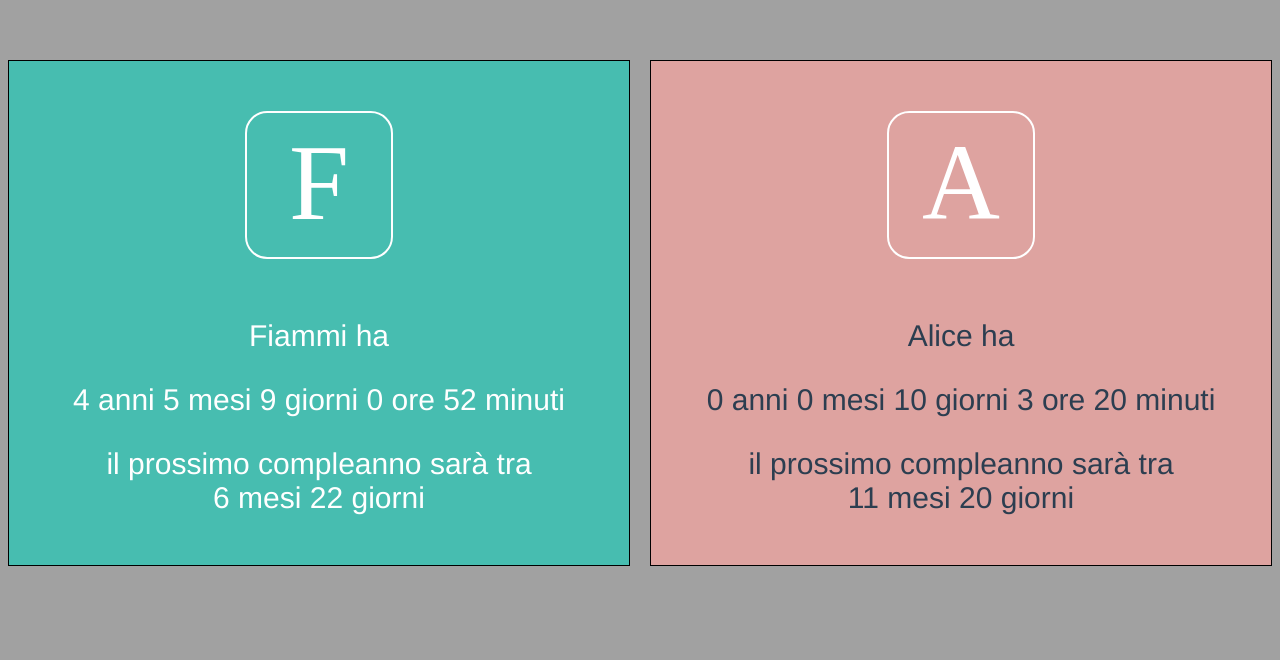
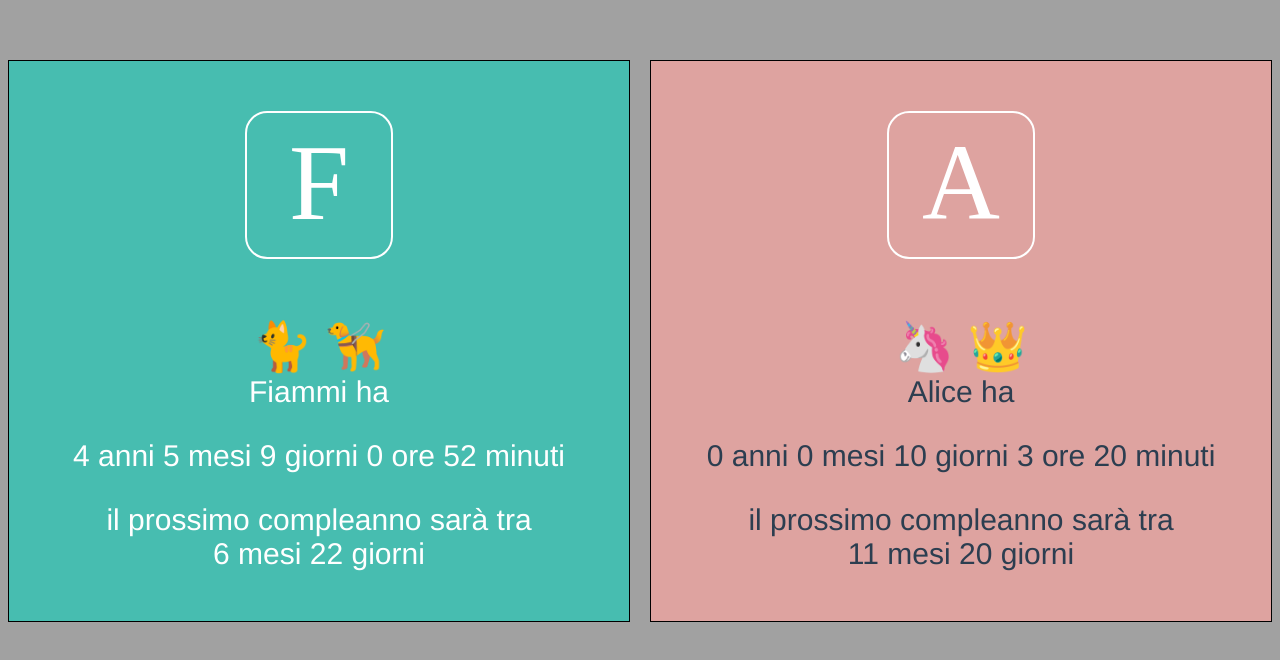
Before and after one commit to alexmufatti/howold, a React (Vite) app: page / in a window 1280 px wide. Shown: the top 660 px of the page. Built offline with nearby package versions, Linux system fonts and the light colour scheme.

Commit message:
add time to birthday

```diff
--- a/index.html
+++ b/index.html
@@ -7,7 +7,7 @@
     <link rel="icon" type="image/png" sizes="16x16" href="/favicon-16x16.png">
     <link rel="manifest" href="/site.webmanifest">
     <meta name="viewport" content="width=device-width, initial-scale=1.0" />
-    <title>Vite + React + TS</title>
+    <title>How old are my daughter</title>
   </head>
   <body>
     <div id="root"></div>
--- a/src/App.tsx
+++ b/src/App.tsx
@@ -7,8 +7,8 @@ function App() {
 
   return (
       <div id="app">
-        <HowOld birthdate={DateTime.fromObject({year: 2015, month: 12, day: 23, hour: 17, minute: 58}, {zone: 'CET'})} name={'Fiammi'} initial={'F'}></HowOld>
-        <HowOld birthdate={DateTime.fromObject({year: 2020, month: 5, day: 22, hour: 15, minute: 30}, {zone: 'CET'})} name={'Alice'} initial={'A'}></HowOld>
+        <HowOld birthdate={DateTime.fromObject({year: 2015, month: 12, day: 23, hour: 17, minute: 58}, {zone: 'CET'})} emoji={'🐈 🦮'} name={'Fiammi'} initial={'F'}></HowOld>
+        <HowOld birthdate={DateTime.fromObject({year: 2020, month: 5, day: 22, hour: 15, minute: 30}, {zone: 'CET'})} emoji={'🦄 👑'} name={'Alice'} initial={'A'}></HowOld>
       </div>
   )
 }
--- a/src/HowOld.css
+++ b/src/HowOld.css
@@ -15,6 +15,9 @@
     background-color: #DEA3A0;
 }
 
+.emoji {
+    font-size: 48px;
+}
 
 .initial
 {
--- a/src/HowOld.tsx
+++ b/src/HowOld.tsx
@@ -4,11 +4,12 @@ import {DateTime} from "luxon";
 
 interface HowOldProps {
     name: string;
+    emoji: string;
     initial: string;
     birthdate: DateTime;
 }
 
-const HowOld : React.FC<HowOldProps> = ({name, initial, birthdate}: HowOldProps) => {
+const HowOld : React.FC<HowOldProps> = ({name, initial, birthdate, emoji}: HowOldProps) => {
 
     const now = DateTime.now();
     const diff = now.diff(birthdate, ["years", "months", "days","hours", "minutes"]).toObject();
@@ -24,7 +25,7 @@ const HowOld : React.FC<HowOldProps> = ({name, initial, birthdate}: HowOldProps)
         <div className={`how-old ${name.toLowerCase()}`}>
             <h1 className="initial">{initial}</h1>
 
-            <p>{name} ha </p>
+            <p><span className={'emoji'}>{emoji}</span><br/>{name} ha </p>
             <p>{diff.years}&nbsp;anni {diff.months}&nbsp;mesi {diff.days}&nbsp;giorni {diff.hours}&nbsp;ore {Math.floor(diff.minutes ?? 0)}&nbsp;minuti</p>
 
             <p>il prossimo compleanno sarà tra <br />
```
